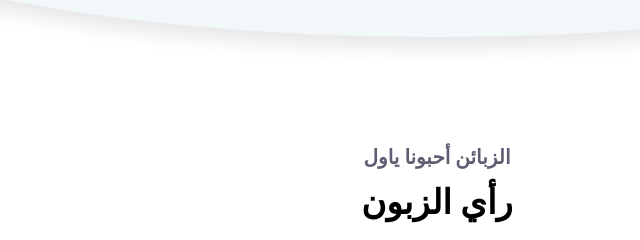
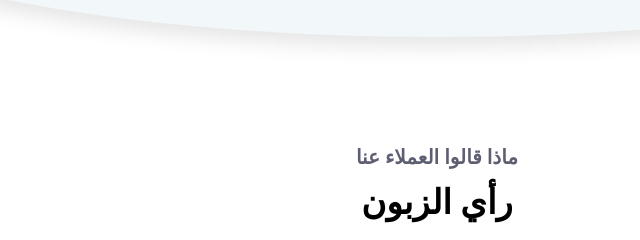
Before and after one commit to faisaldeveloped/hashtag_website, a plain HTML site: page index.html in a window 1280 px wide. Shown: the part 3260-3500 px from the top of the page, 203-843 px from the left. Drawn offline with nearby package versions, Linux system fonts and the light colour scheme; a web font is replaced by a local one.

Commit message:
Update index.html

```diff
--- a/index.html
+++ b/index.html
@@ -342,7 +342,7 @@
         <div class="row">
 
           <div class="col-12 text-center">
-            <p class="testimonials_subtitle">الزبائن أحبونا ياول</p>
+            <p class="testimonials_subtitle">ماذا قالوا العملاء عنا</p>
             <h2 class="testimonials_title">رأي الزبون</h2>
           </div>
         </div>
```
